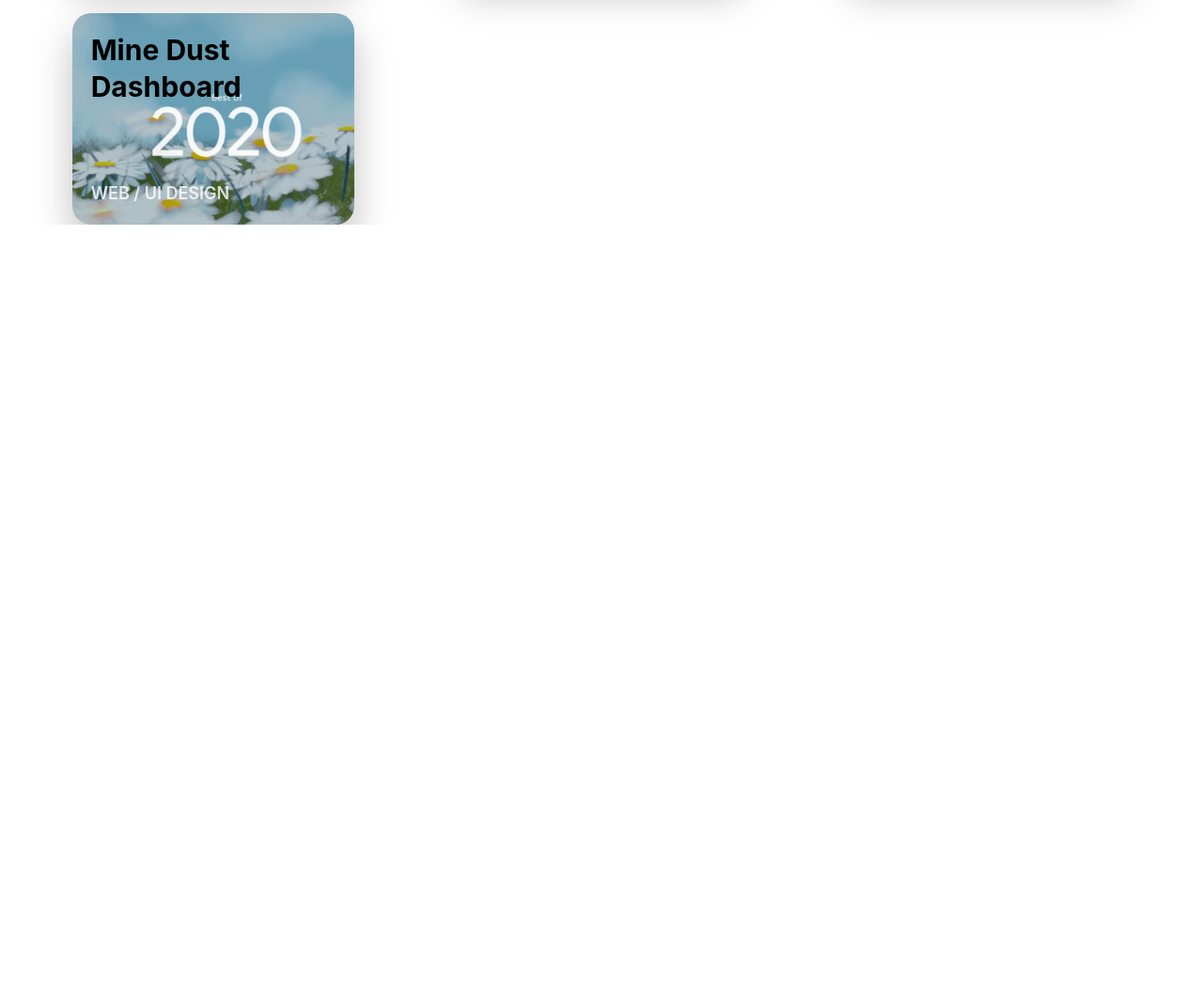
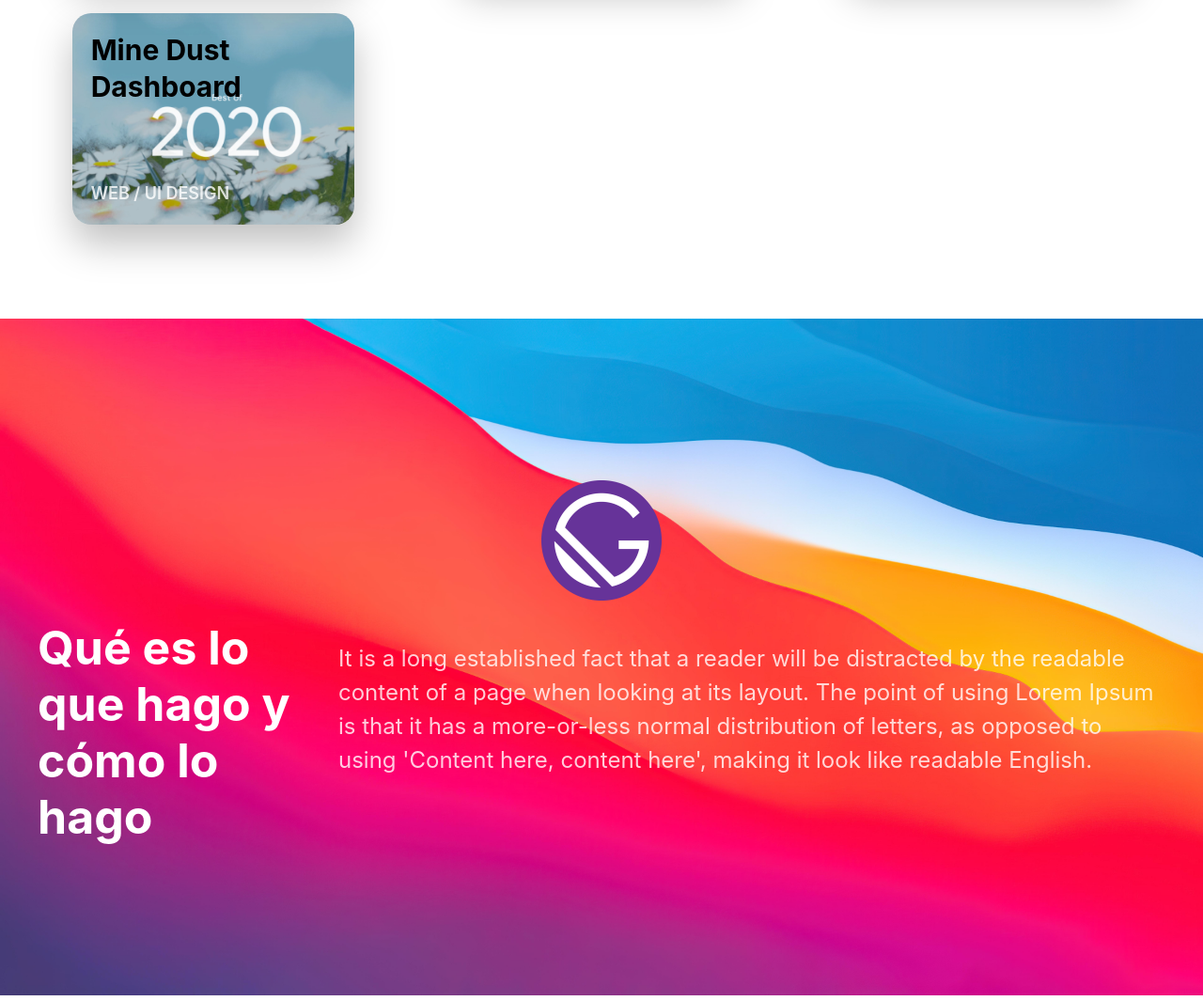
Before and after one commit to openzource/new-portfolio-2021, a Gatsby site: page / in a window 1280 px wide. Shown: the part 1331-2396 px from the top of the page at 94% size. Before the commit the page ends 1570 px from the top, so only its background shows below. Built offline with nearby package versions, Linux system fonts and the light colour scheme; Gatsby itself is replaced by a stand-in of ours.

Commit message:
styled components and create waves

```diff
--- a/package.json
+++ b/package.json
@@ -16,7 +16,8 @@
     "prop-types": "^15.7.2",
     "react": "^16.12.0",
     "react-dom": "^16.12.0",
-    "react-helmet": "^6.1.0"
+    "react-helmet": "^6.1.0",
+    "styled-components": "^5.2.1"
   },
   "devDependencies": {
     "prettier": "2.2.1"
--- /dev/null
+++ b/src/components/Section.js
@@ -0,0 +1,78 @@
+import React from 'react'
+import styled from 'styled-components'
+import Wave from './Wave'
+
+const SectionGroup = styled.div`
+    background: url(${props => props.image});
+    height: 720px;
+    background-size: cover;
+    display: grid;
+    grid-template-rows: 300px auto;
+    grid-gap: 20px;
+    position: relative;
+
+    @media (max-width: 640px) {
+        height: 920px;
+    }
+`
+
+const SectionLogo = styled.img`
+    align-self: end;
+    width: 128px;
+    margin: 0 auto;
+`
+
+const SectionTitleGroup = styled.div`
+    display: grid;
+    grid-template-columns: 300px auto;
+    margin: 0 40px;
+    grid-gap: 20px;
+    grid-template-rows: auto 100%;
+
+    @media (max-width: 720px) {
+        grid-template-columns: 1fr;
+    }
+`
+
+const SectionTitle = styled.h3`
+    color: white;
+    font-size: 50px;
+    margin: 0;
+    line-height: 1.2;
+
+    @media (max-width: 720px) {
+        font-size: 40px;
+    }
+`
+
+const SectionText = styled.p`
+    color: white;
+    font-size: 24px !important;
+`
+
+const WaveBottom = styled.div`
+    position: absolute;
+    width: 100%;
+    bottom: -6px;
+`
+
+const WaveTop = styled.div`
+    position: absolute;
+    width: 100%;
+    top: -6px;
+    transform: rotate(180deg);
+`
+
+const Section = props => (
+    <SectionGroup image={props.image}>
+        <WaveTop><Wave /></WaveTop>
+        <WaveBottom><Wave /></WaveBottom>
+        <SectionLogo src={props.logo}/>
+        <SectionTitleGroup>
+            <SectionTitle>{props.title}</SectionTitle>
+            <SectionText>{props.text}</SectionText>
+        </SectionTitleGroup>
+    </SectionGroup>
+)
+
+export default Section
--- /dev/null
+++ b/src/components/Wave.js
@@ -0,0 +1,27 @@
+import React from 'react'
+
+const Wave = () => (
+
+    <svg width="100%" height="172"  fill="none"
+        xmlns="http://www.w3.org/2000/svg">
+            <path fill="white">
+            <animate repeatCount="indefinite" fill="freeze" attributeName="d" dur="10s" values="
+            M0 25.9086C277 84.5821 433 65.736 720 25.9086C934.818 -3.9019 1214.06 -5.23669 1442 8.06597C2079 45.2421 2208 63.507 2560 25.9088V171.91L0 171.91V25.9086Z;
+
+            M0 86.3149C316 86.315 444 159.155 884 51.1554C1324 -56.8446 1320.29 34.1214 1538 70.4063C1814 116.407 2156 188.408 2560 86.315V232.317L0 232.316V86.3149Z;
+
+            M0 53.6584C158 11.0001 213 0 363 0C513 0 855.555 115.001 1154 115.001C1440 115.001 1626 -38.0004 2560 53.6585V199.66L0 199.66V53.6584Z;
+
+            M0 25.9086C277 84.5821 433 65.736 720 25.9086C934.818 -3.9019 1214.06 -5.23669 1442 8.06597C2079 45.2421 2208 63.507 2560 25.9088V171.91L0 171.91V25.9086Z
+            "
+            />
+            </path>
+    </svg>
+
+)
+
+
+
+
+
+export default Wave
--- a/src/pages/index.js
+++ b/src/pages/index.js
@@ -5,6 +5,8 @@ import Layout from "../components/layout"
 import SEO from "../components/seo"
 import GatsbyImage from "gatsby-image"
 import Card from "../components/Card"
+import Section from "../components/Section"
+import Wave from "../components/Wave"
 
 const IndexPage = () => (
   <Layout>
@@ -21,34 +23,7 @@ const IndexPage = () => (
           <img src={require('../images/gatsby-icon.png')} width="50" />
           <img src={require('../images/gatsby-icon.png')} width="50" />
         </div>
-        <svg width="100%" height="172"  fill="none"
-        xmlns="http://www.w3.org/2000/svg">
-          <path fill="white">
-            <animate repeatCount="indefinite"
-            fill="freeze" attributeName="d" dur="10s"
-            values="M0 25.9086C277 84.5821 433 65.736 720
-          25.9086C934.818 -3.9019 1214.06 -5.23669 1442
-          8.06597C2079 45.2421 2208 63.507 2560 25.9088V171.91L0
-          171.91V25.9086Z;
-
-          M0 86.3149C316 86.315 444 159.155 884 51.1554C1324
-          -56.8446 1320.29 34.1214 1538 70.4063C1814 116.407 2156
-          188.408 2560 86.315V232.317L0 232.316V86.3149Z;
-
-          M0 53.6584C158 11.0001 213 0 363 0C513 0
-          855.555 115.001 1154 115.001C1440 115.001
-          1626 -38.0004 2560 53.6585V199.66L0
-          199.66V53.6584Z;
-
-          M0 25.9086C277 84.5821 433 65.736 720
-          25.9086C934.818 -3.9019 1214.06 -5.23669 1442
-          8.06597C2079 45.2421 2208 63.507 2560 25.9088V171.91L0
-          171.91V25.9086Z
-
-          "
-            />
-            </path>
-        </svg>
+        <Wave />
       </div>
       <div className="Cards">
         <h2>Portafolio de trabajo</h2>
@@ -71,6 +46,15 @@ const IndexPage = () => (
           image={require('../images/2020.jpg')} />
         </div>
       </div>
+      <Section
+        image={require ('../images/bg.jpg')}
+        logo={require('../images/gatsby-icon.png')}
+        title="Qué es lo que hago y cómo lo hago"
+        text="It is a long established fact that a reader will be distracted
+        by the readable content of a page when looking at its layout.
+        The point of using Lorem Ipsum is that it has a more-or-less normal distribution of letters,
+        as opposed to using 'Content here, content here', making it look like readable English."
+      />
     </div>
 
   </Layout>
```
Also changed, not shown: src/images/bg.jpg (added), 1 other file.
